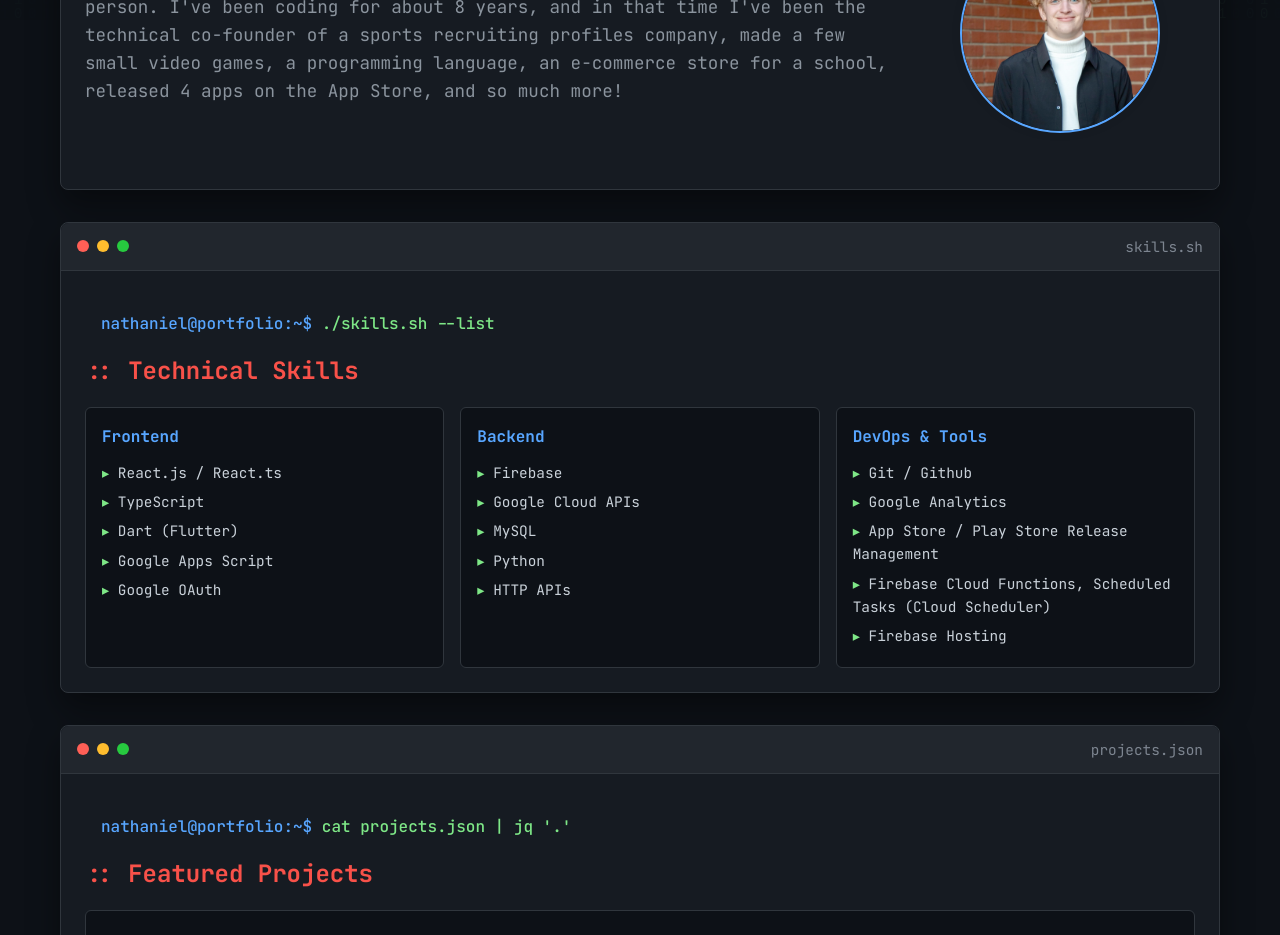
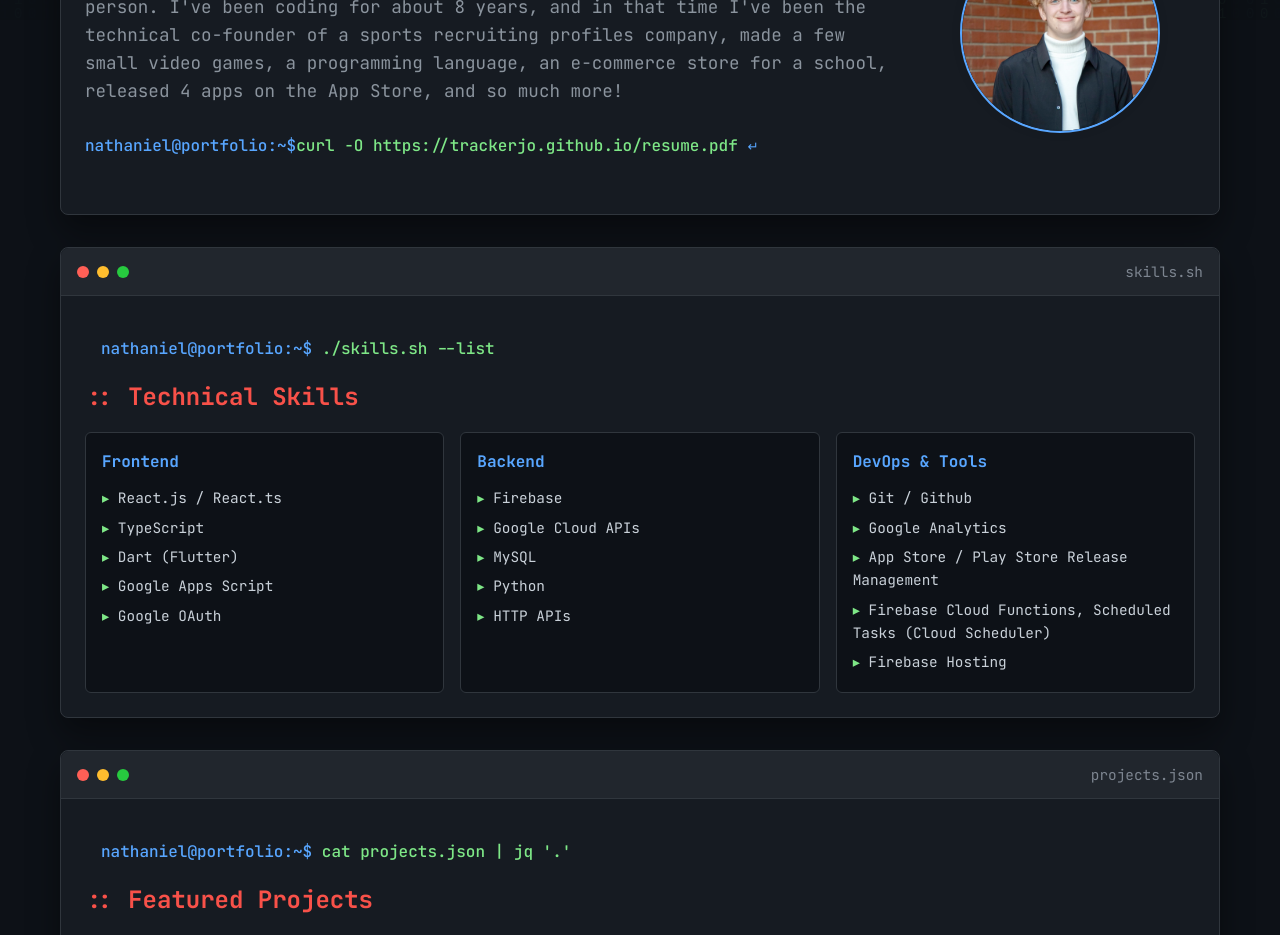
Before and after one commit to TrackerJo/portfolio, a React (Vite) app: page / in a window 1280 px wide. Shown: the part 780-1715 px from the top of the page. Built offline with nearby package versions, Linux system fonts and the light colour scheme.

Commit message:
added resume

```diff
--- a/src/windows/about.tsx
+++ b/src/windows/about.tsx
@@ -1,8 +1,79 @@
 import "./about.css";
 
 import ProfilePic from "../assets/profile.png";
+import { useState, useRef, useEffect } from "react";
+
 
 const AboutWindow = ({ handleTerminalButtonClick }: { handleTerminalButtonClick: (e: React.MouseEvent<HTMLDivElement>) => void }) => {
+    const [isVisible, setIsVisible] = useState(false);
+    const [typingText, setTypingText] = useState('');
+
+    const windowRef = useRef<HTMLDivElement>(null);
+    const fullText = "curl -O https://trackerjo.github.io/resume.pdf";
+
+    const [hasFinishedTyping, setHasFinishedTyping] = useState(false);
+
+    useEffect(() => {
+        const observer = new IntersectionObserver(
+            ([entry]) => {
+                if (entry.isIntersecting) {
+                    setIsVisible(true);
+                } else {
+                    setIsVisible(false);
+                }
+            },
+            { threshold: 0.1 }
+        );
+
+        if (windowRef.current) {
+            observer.observe(windowRef.current);
+        }
+
+        return () => observer.disconnect();
+    }, []);
+
+    useEffect(() => {
+        if (hasFinishedTyping) return; // Prevents re-triggering if already finished
+        if (!isVisible) return;
+
+        let i = 0;
+        const timer = setInterval(() => {
+            if (i < fullText.length) {
+                setTypingText(fullText.substring(0, i + 1));
+                i++;
+            } else {
+                clearInterval(timer);
+
+                setHasFinishedTyping(true);
+            }
+        }, 100);
+
+
+
+        return () => clearInterval(timer);
+    }, [isVisible]);
+
+    useEffect(() => {
+        function handleEnterKeyPress(e: KeyboardEvent) {
+            console.log(typingText, fullText, isVisible);
+            console.log(hasFinishedTyping);
+            if (typingText === fullText && isVisible && hasFinishedTyping && e.key === 'Enter') {
+                handleClick();
+            }
+        }
+
+        if (hasFinishedTyping) {
+            document.addEventListener('keydown', handleEnterKeyPress);
+            return () => document.removeEventListener('keydown', handleEnterKeyPress);
+        }
+    }, [typingText, fullText, isVisible, hasFinishedTyping]);
+
+    const handleClick = () => {
+
+        window.open("https://firebasestorage.googleapis.com/v0/b/campusconnect-9.firebasestorage.app/o/Nathaniel%20Kemme%20Nash's%20Resume%202025.pdf?alt=media&token=c06794f6-10f5-4dc9-881b-6b62e06479ff", "_blank");
+
+    }
+
     return (
         <div className="terminal-window" onClick={handleTerminalButtonClick}>
             <div className="terminal-header">
@@ -27,9 +98,10 @@ const AboutWindow = ({ handleTerminalButtonClick }: { handleTerminalButtonClick:
                         </div>
 
                     </div>
+                    <span className="prompt" ref={windowRef}>nathaniel@portfolio:~$</span><span className={`command ${hasFinishedTyping ? "" : "typing-animation"}`}>{typingText}</span> {typingText == fullText ? <button className="project-enter-button" onClick={() => handleClick()} >↵</button> : null}
                 </div>
             </div>
-        </div>
+        </div >
     );
 };
 
```
Also changed, not shown: 1 other file (tests, documents, lock files or other folders).
